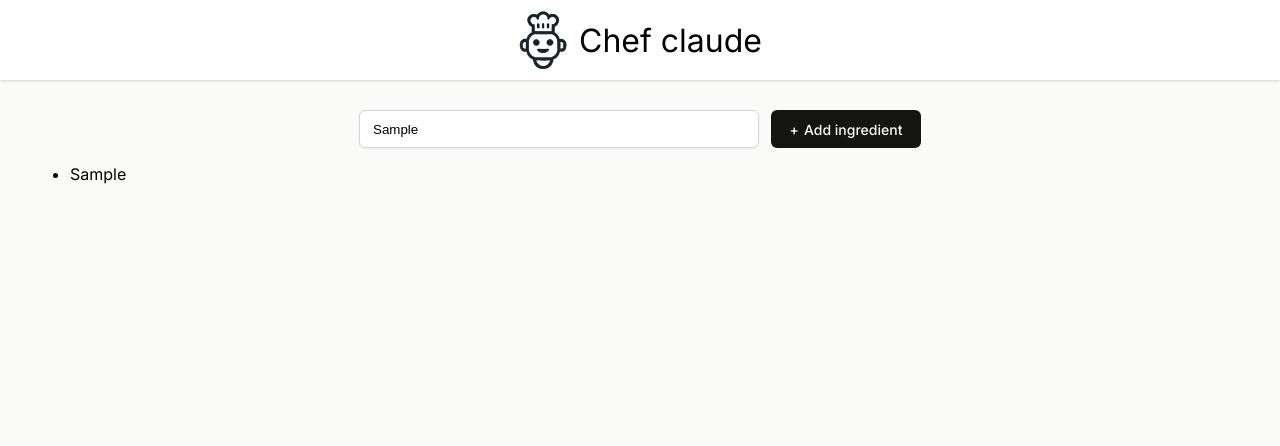
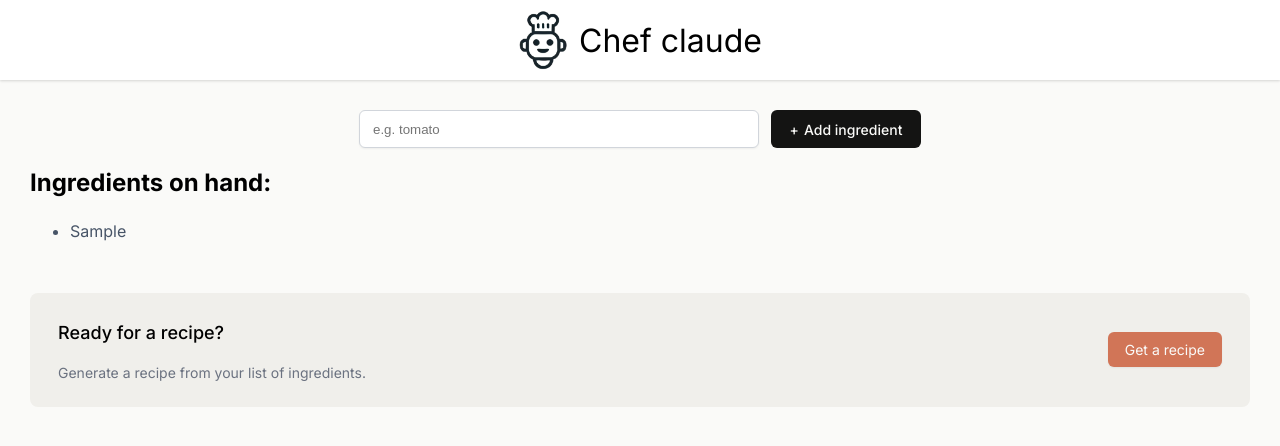
Before and after one commit to thevoid12/chef-claude, a React (Vite) app: page / in a window 1280 px wide. Both pictures are taken after typing "Sample" into the empty fields and a click on the button "Add ingredient". Shown: the top 446 px of the page. Built offline with nearby package versions, Linux system fonts and the light colour scheme.

Commit message:
conditional rendering message

```diff
--- a/src/App.css
+++ b/src/App.css
@@ -25,7 +25,6 @@
 header > h1 {
     font-weight: 400;
 }
-
 
 main {
     padding: 30px 30px 10px;
@@ -63,3 +62,45 @@
     content: "+";
     margin-right: 5px;
 }
+
+ul.ingredients-list {
+    margin-bottom: 48px;
+}
+
+ul.ingredients-list > li {
+    color: #475467;
+    line-height: 28px;
+}
+
+.get-recipe-container {
+    display: flex;
+    justify-content: space-between;
+    align-items: center;
+    border-radius: 8px;
+    background: #F0EFEB;
+    padding: 10px 28px;
+}
+
+.get-recipe-container h3 {
+    font-size: 1.125rem;
+    font-weight: 500;
+    line-height: 24px;
+}
+
+.get-recipe-container p {
+    color: #6B7280;
+    font-size: 0.875rem;
+    line-height: 20px;
+}
+
+.get-recipe-container button {
+    border: none;
+    border-radius: 6px;
+    background: #D17557;
+    box-shadow: 0px 1px 2px 0px rgba(0, 0, 0, 0.05);
+    color: #FAFAF8;
+    padding: 9px 17px;
+    font-family: Inter, sans-serif;
+    font-size: 0.875rem;
+    cursor: pointer;
+}
--- a/src/components/Main.jsx
+++ b/src/components/Main.jsx
@@ -3,22 +3,30 @@
 export default function Main() {
     const [ingredients,setIngredients]=useState([])
         // const ingredients = ["Chicken", "Oregano", "Tomatoes"]
-        const ingMap = ingredients.map((item,index)=>{ // when state is updated using setIngredients the comp gets reloaded so the imgmap will also get updated in that process
+        const ingredientsListItems = ingredients.map((item,index)=>{ // when state is updated using setIngredients the comp gets reloaded so the imgmap will also get updated in that process
             return <li key={index}>{item}</li>// note that its a bad practice to have key as index
         })
 
-        function handleSubmit(event){
-               event.preventDefault()
-        const formData = new FormData(event.currentTarget)
+        // function handleSubmit(event){
+        //        event.preventDefault()
+        // const formData = new FormData(event.currentTarget)
+        // const newIngredient = formData.get("ingred")
+        // setIngredients(
+        //     prevIngredients => [...prevIngredients,newIngredient]
+        // )
+        // }
+
+          function addIngredients(formData){ // action={} does prevent default (form refreshing ) and clear the input form after submit button is clicked by defualt(we dont have to write it)
         const newIngredient = formData.get("ingred")
         setIngredients(
             prevIngredients => [...prevIngredients,newIngredient]
         )
+
         }
 
         return (
         <main>
-            <form onSubmit={handleSubmit} className="add-ingredient-form">
+            <form action={addIngredients} className="add-ingredient-form">
                 <input
                     type="text"
                     placeholder="e.g. tomato"
@@ -28,9 +36,19 @@
                 <button >Add ingredient</button>
 
             </form>
-             <ul>
-                {ingMap}
-                </ul>
+               { ingredientsListItems.length>0 &&
+                <section>
+                <h2>Ingredients on hand:</h2>
+                <ul className="ingredients-list" aria-live="polite">{ingredientsListItems}</ul>
+                <div className="get-recipe-container">
+                    <div>
+                        <h3>Ready for a recipe?</h3>
+                        <p>Generate a recipe from your list of ingredients.</p>
+                    </div>
+                    <button>Get a recipe</button>
+                </div>
+            </section>
+            }
         </main>
     )
 }
```
